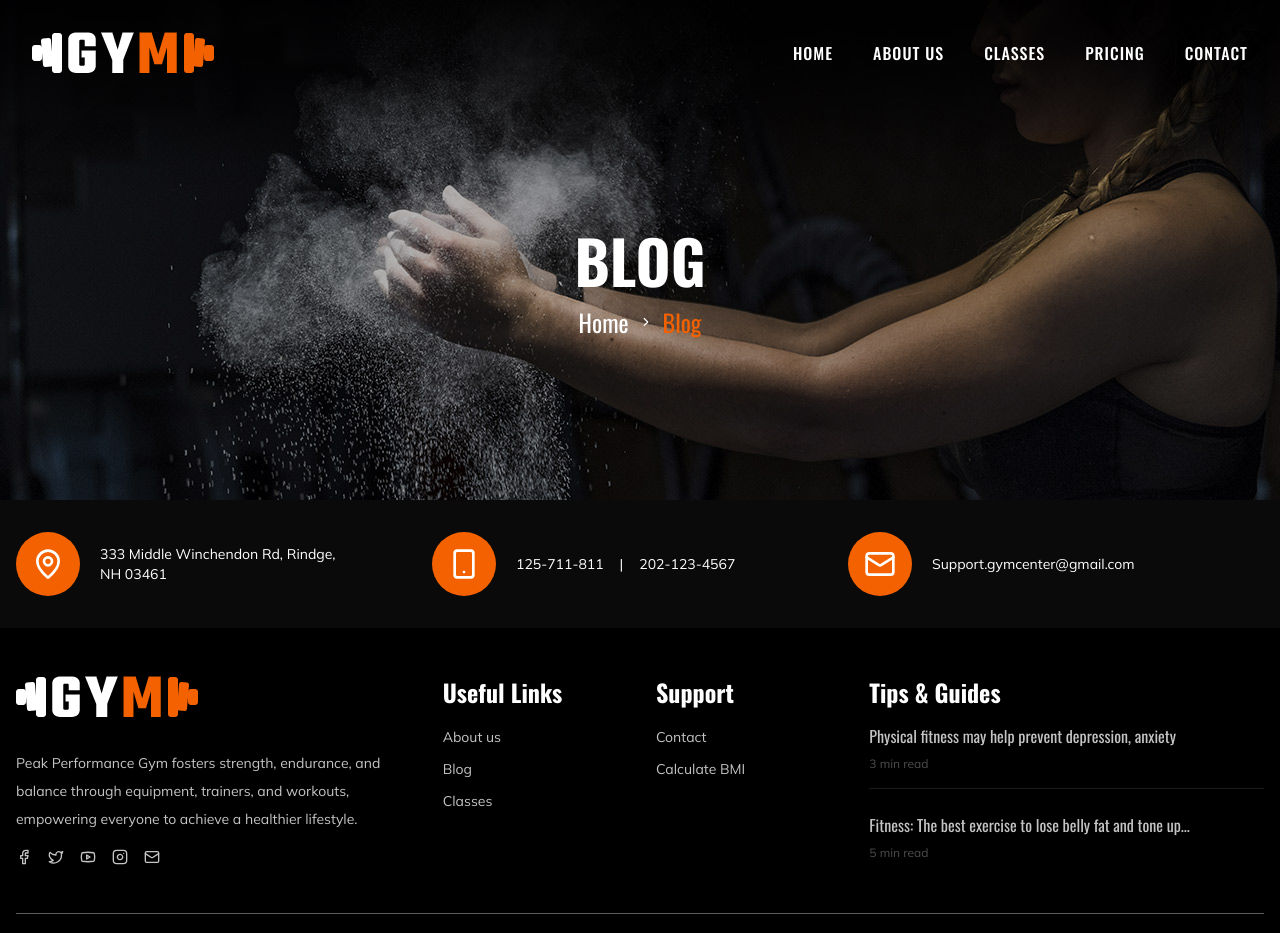
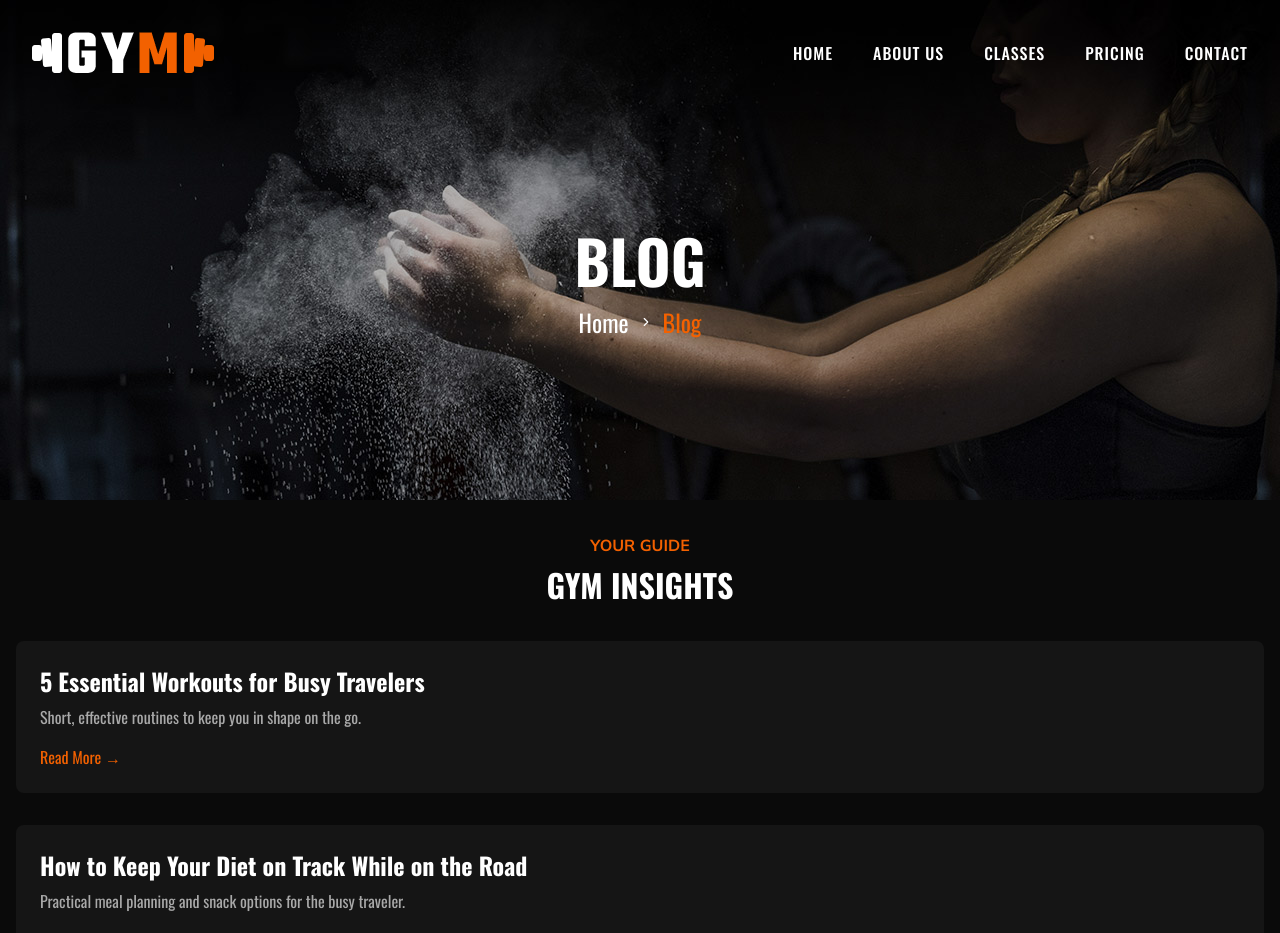
Before and after one commit to felipe-muner/podium-gym, a Next.js app: page /blog in a window 1280 px wide. Shown: the top 933 px of the page. Built offline with nearby package versions, Linux system fonts and the light colour scheme.

Commit message:
feat: add blog page

```diff
--- a/app/blog/page.tsx
+++ b/app/blog/page.tsx
@@ -1,3 +1,4 @@
+import { BlogList } from "@/components/Blog";
 import { Breadcrumb } from "@/components/Breadcrumb";
 import { getMetadata } from "@/lib/utils";
 
@@ -7,6 +8,7 @@ export default function Blog() {
   return (
     <>
       <Breadcrumb route={'Blog'} />
+      <BlogList />
     </>
   );
 }
--- /dev/null
+++ b/components/Blog/BlogList.tsx
@@ -0,0 +1,38 @@
+// BlogList.tsx
+import React from "react";
+import { blogPosts } from "./data";
+import { TitleSection } from "../TitleSection";
+// Be sure to update the import path for TitleSection based on your directory structure
+
+export default function BlogList() {
+  return (
+    <section className="bg-brand-background-1 text-brand-gray-light min-h-screen py-8">
+      <div className="max-w-7xl mx-auto px-4">
+        {/* Replace <h1> with TitleSection */}
+        <TitleSection
+          subtitle="Your Guide"
+          title="Gym Insights"
+          className="mb-8"
+        />
+
+        {blogPosts.map((post) => (
+          <article
+            key={post.slug}
+            className="mb-8 p-6 bg-brand-background-2 rounded-lg"
+          >
+            <h2 className="text-2xl font-semibold text-white mb-2">
+              {post.title}
+            </h2>
+            <p className="text-brand-gray-medium">{post.excerpt}</p>
+            <a
+              href={`#${post.slug}`}
+              className="inline-block mt-4 text-brand-orange hover:underline"
+            >
+              Read More &rarr;
+            </a>
+          </article>
+        ))}
+      </div>
+    </section>
+  );
+}
--- /dev/null
+++ b/components/Blog/data.tsx
@@ -0,0 +1,59 @@
+// data/blogPosts.ts
+
+// 1. Define an interface for your blog post structure
+export interface BlogPost {
+  slug: string;
+  title: string;
+  excerpt: string;
+  content: string;
+}
+
+// 2. Create an array of BlogPost objects
+export const blogPosts: BlogPost[] = [
+  {
+    slug: "5-essential-workouts-for-busy-travelers",
+    title: "5 Essential Workouts for Busy Travelers",
+    excerpt: "Short, effective routines to keep you in shape on the go.",
+    content: `
+      <p>Traveling can throw off your fitness routine, but it doesn't have to. Here are 5 quick workouts you can do with minimal equipment:</p>
+      <ol>
+        <li><strong>Bodyweight HIIT:</strong> Burpees, squat jumps, and mountain climbers for 20 seconds each, resting 10 seconds in between.</li>
+        <li><strong>Chair & Desk Circuit:</strong> Chair dips, desk push-ups, and plank holds using hotel furniture.</li>
+        <li><strong>Full-Body Tabata:</strong> Alternate lunges and push-ups for 8 rounds of 20 seconds on, 10 seconds off.</li>
+        <li><strong>Core Crusher:</strong> Bicycle crunches, forearm planks, and side planks, each for 30 seconds.</li>
+        <li><strong>Resistance Bands:</strong> Pack a lightweight band for rows, bicep curls, and shoulder presses.</li>
+      </ol>
+      <p>Incorporating any of these five workouts into your day—morning, noon, or night—keeps your routine on track and your body in shape.</p>
+    `,
+  },
+  {
+    slug: "keep-your-diet-on-track-while-on-the-road",
+    title: "How to Keep Your Diet on Track While on the Road",
+    excerpt: "Practical meal planning and snack options for the busy traveler.",
+    content: `
+      <p>Travel can make healthy eating feel like a challenge, but a little planning goes a long way:</p>
+      <ul>
+        <li><strong>Pack Healthy Snacks:</strong> Choose nuts, dried fruit, or protein bars to curb hunger between meals.</li>
+        <li><strong>Meal Prepping:</strong> If you have access to a kitchenette, cook in batches to avoid fast-food pitfalls.</li>
+        <li><strong>Smart Restaurant Choices:</strong> Look for grilled items, salads, and vegetable-based dishes over fried or creamy options.</li>
+        <li><strong>Stay Hydrated:</strong> Dehydration can lead to cravings, so keep a refillable water bottle handy.</li>
+      </ul>
+      <p>Whether you're flying cross-country or road-tripping to a new destination, these tips help you maintain a balanced diet on the go.</p>
+    `,
+  },
+  {
+    slug: "best-gym-hacks-for-travelers",
+    title: "Best Gym Hacks: From Minimal Equipment to Quick Routines",
+    excerpt: "Top tips to get the most out of your travel-friendly workouts.",
+    content: `
+      <p>Limited gym access or lack of time shouldn’t stop you from working out while traveling. Here are a few hacks to help you hit your fitness goals:</p>
+      <ol>
+        <li><strong>Use What You Have:</strong> If the hotel gym only has a treadmill and a few dumbbells, focus on high-intensity combos (like sprint intervals + weighted lunges).</li>
+        <li><strong>Time Blocking:</strong> Schedule a 20-minute block first thing in the morning to ensure you get a workout before the day's activities begin.</li>
+        <li><strong>Pack Lightweight Gear:</strong> Resistance bands and jump ropes are easy to carry and can give you a full-body workout.</li>
+        <li><strong>Track Your Progress:</strong> Use a fitness app or simple notebook to log exercises and keep motivated.</li>
+      </ol>
+      <p>By implementing these simple hacks, you'll stay consistent with your fitness routine, even when your schedule is anything but predictable.</p>
+    `,
+  },
+];
--- /dev/null
+++ b/components/Blog/index.ts
@@ -0,0 +1 @@
+export { default as BlogList } from './BlogList';
```
